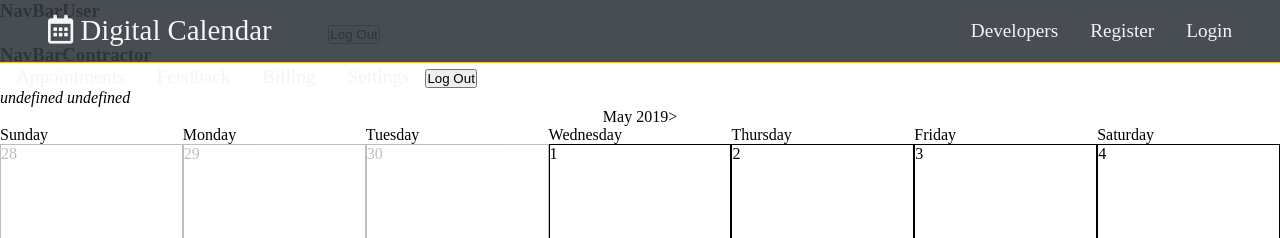
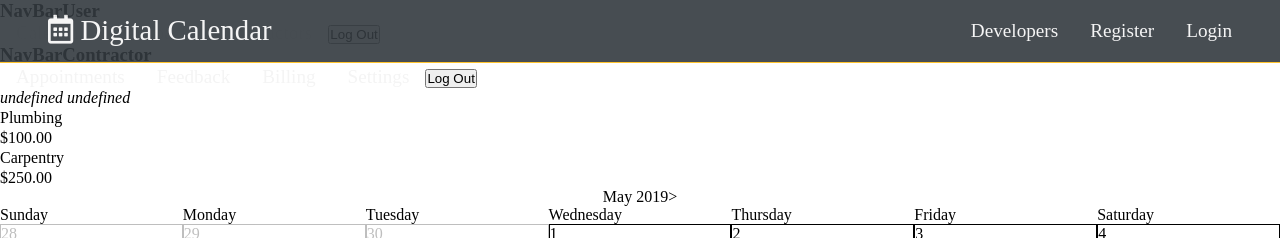
Before and after one commit to pt3-labs-contractor/PT3Labs_Contractor_FE, a React (Create React App) app in the folder client/: page /contractors/1 in a window 1280 px wide. Shown: the top 238 px of the page. Built offline with nearby package versions, Linux system fonts and the light colour scheme; no server answers.

Commit message:
Add mock service data

```diff
--- a/client/src/components/contractors/Contractor.js
+++ b/client/src/components/contractors/Contractor.js
@@ -1,4 +1,4 @@
-import React, { useEffect } from 'react';
+import React, { useState, useEffect } from 'react';
 import { connect } from 'react-redux';
 
 import Calendar from '../calendar/Calendar';
@@ -11,6 +11,8 @@ import {
 } from '../../actions/index';
 
 function Contractor(props) {
+  const [selectedService, setService] = useState({});
+
   useEffect(() => {
     const { id } = props.match.params;
     Promise.all([
@@ -20,11 +22,20 @@ function Contractor(props) {
     // eslint-disable-next-line
   }, []);
 
+  const makeAppointment = () => {};
+
   return (
     <div>
       <ContractorCard contractor={props.contractor} />
+      {props.services.map(service => (
+        <div key={service.id} onClick={() => setService(service)}>
+          <p>{service.name}</p>
+          <p>{service.price}</p>
+        </div>
+      ))}
       <Calendar contractor={props.contractor} />
       <AvailabilityList selectedDay={props.selectedDay} />
+      <div>{selectedService.name}</div>
     </div>
   );
 }
@@ -32,6 +43,7 @@ function Contractor(props) {
 const mapStateToProps = state => {
   return {
     contractor: state.thisContractor,
+    services: state.services,
     selectedDay: state.thisDay,
     schedule: state.schedule,
     error: state.errorSchedule,
--- a/client/src/reducers/index.js
+++ b/client/src/reducers/index.js
@@ -39,6 +39,18 @@ const initialState = {
   contractors: [],
   // feedback: []
   appointments: [],
+  services: [
+    {
+      id: 1,
+      name: "Plumbing",
+      price: "$100.00"
+    },
+    {
+      id: 2,
+      name: "Carpentry",
+      price: "$250.00"
+    }
+  ],
   loading: false,
   error: null,
   thisContractor: {},
```
